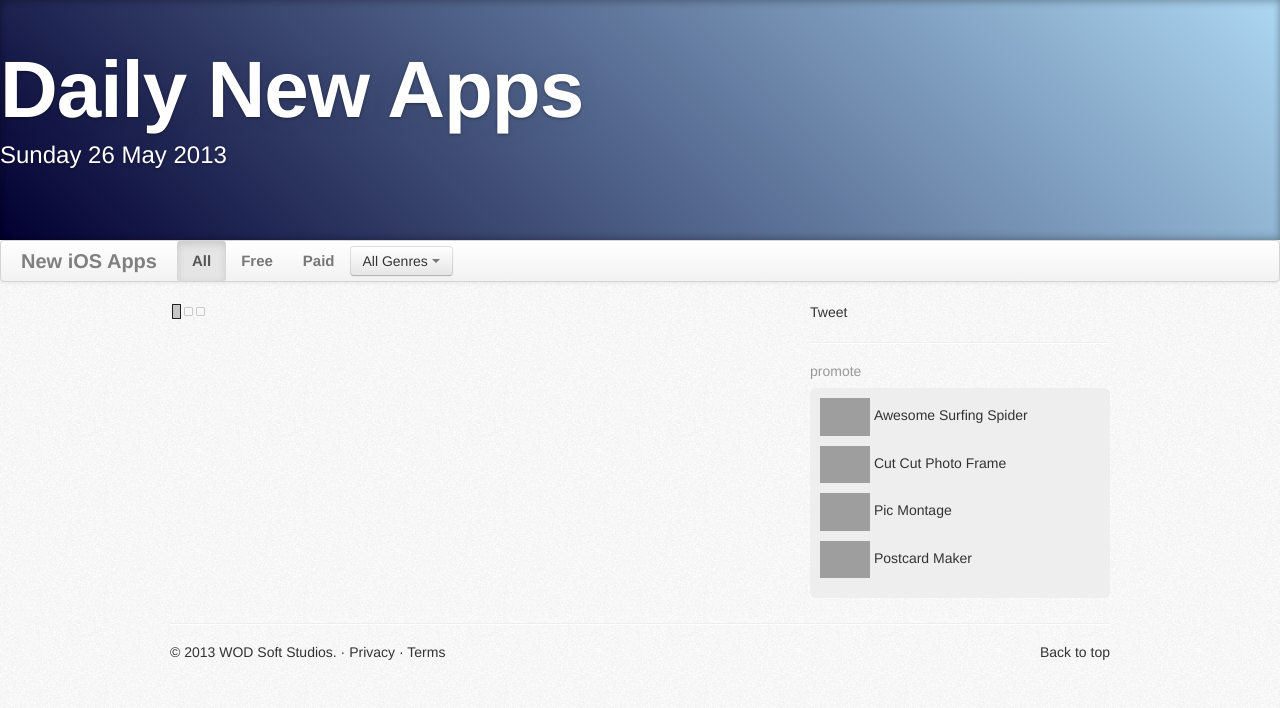
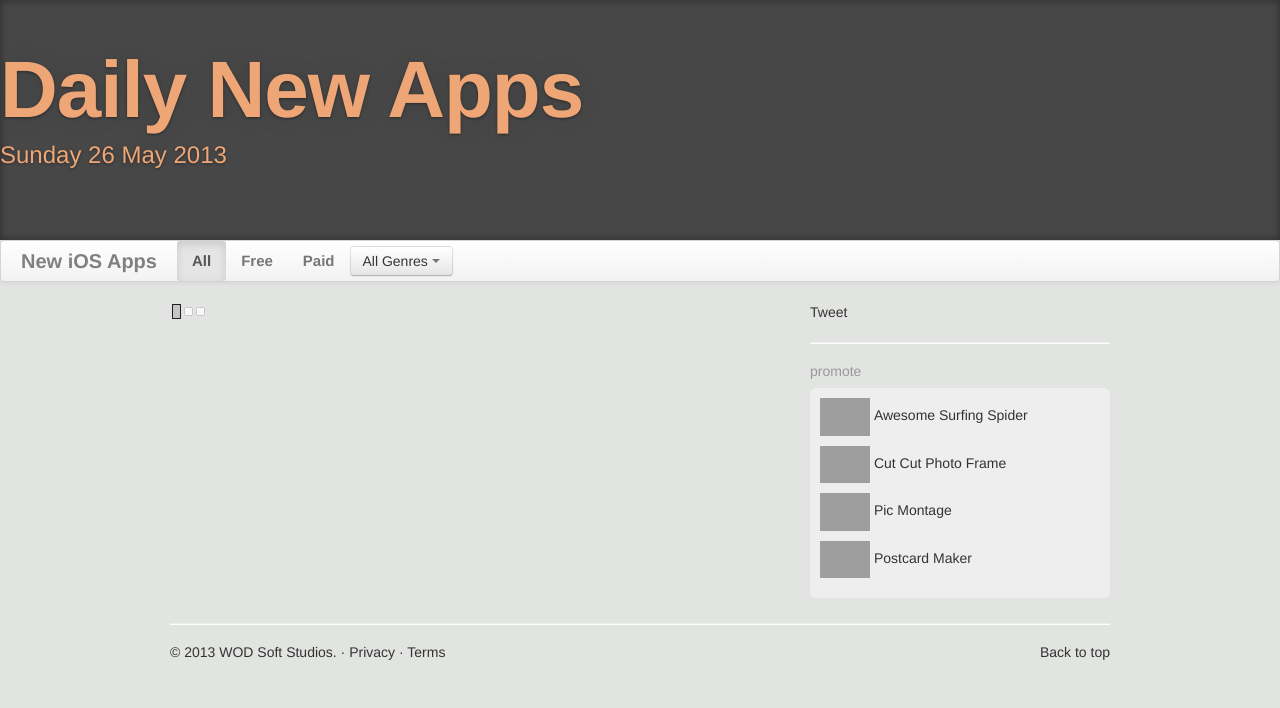
Before and after one commit to IanLuo/dailyNewApps, a Django app: template templates/result.html in a window 1280 px wide. Shown: the top 708 px of the page. Run offline with Django 3.2, Linux system fonts and the light colour scheme; the template is opened without the code that fills it, so the values that code supplies are empty; some libraries are stand-ins or nearby versions; grey boxes are pictures that could not be loaded.

Commit message:
odify the interface

```diff
--- a/static/css/styles.css
+++ b/static/css/styles.css
@@ -9,7 +9,7 @@ body
 	padding-top: 0px;
 	padding-bottom: 40px;
 	line-height: 1;
-	background: #F7F6F6 url('/static/img/background.png') repeat;
+	background: #e2e4e1 ;
 
 }
 
@@ -65,6 +65,22 @@ ul.inline > li{
           border-radius: 6px;
 }
 
+.modal-header {
+  padding: 9px 15px;
+  border-bottom: 1px solid #eee;
+  background: #474747;
+  color: #eea676;
+}
+
+.modal-header .close {
+  margin-top: 2px;
+}
+
+.modal-header h3 {
+  margin: 0;
+  line-height: 30px;
+}
+
 /* Start : Override Bootstrap navigation */
 .navbar .brand {
 	font-size: 20px;
@@ -96,17 +112,17 @@ ul.inline > li{
 .jumbotron {
   position: relative;
   padding: 40px 0;
-  color: #fff;
+  color: #eea676;
   text-align: left;
   text-shadow: 0 1px 3px rgba(0,0,0,.4), 0 0 30px rgba(0,0,0,.075);
-  background: #020031; /* Old browsers */
-  background: -moz-linear-gradient(45deg,  #020031 0%, #ACD7F2 100%); /* FF3.6+ */
-  background: -webkit-gradient(linear, left bottom, right top, color-stop(0%,#020031), color-stop(100%,#ACD7F2)); /* Chrome,Safari4+ */
-  background: -webkit-linear-gradient(45deg,  #020031 0%,#ACD7F2 100%); /* Chrome10+,Safari5.1+ */
-  background: -o-linear-gradient(45deg,  #020031 0%,#ACD7F2 100%); /* Opera 11.10+ */
-  background: -ms-linear-gradient(45deg,  #020031 0%,#ACD7F2 100%); /* IE10+ */
-  background: linear-gradient(45deg,  #020031 0%,#ACD7F2 100%); /* W3C */
-  filter: progid:DXImageTransform.Microsoft.gradient( startColorstr='#020031', endColorstr='#ACD7F2',GradientType=1 ); /* IE6-9 fallback on horizontal gradient */
+  background: #474747; /* Old browsers */
+  background: -moz-linear-gradient(45deg,  #474747 0%, #474747 100%); /* FF3.6+ */
+  background: -webkit-gradient(linear, left bottom, right top, color-stop(0%,#474747), color-stop(100%,#474747)); /* Chrome,Safari4+ */
+  background: -webkit-linear-gradient(45deg,  #474747 0%,#474747 100%); /* Chrome10+,Safari5.1+ */
+  background: -o-linear-gradient(45deg,  #474747 0%,#474747 100%); /* Opera 11.10+ */
+  background: -ms-linear-gradient(45deg,  #474747 0%,#474747 100%); /* IE10+ */
+  background: linear-gradient(45deg,  #474747 0%,#474747 100%); /* W3C */
+  filter: progid:DXImageTransform.Microsoft.gradient( startColorstr='#474747', endColorstr='#474747',GradientType=1 ); /* IE6-9 fallback on horizontal gradient */
   -webkit-box-shadow: inset 0 3px 7px rgba(0,0,0,.2), inset 0 -3px 7px rgba(0,0,0,.2);
      -moz-box-shadow: inset 0 3px 7px rgba(0,0,0,.2), inset 0 -3px 7px rgba(0,0,0,.2);
           box-shadow: inset 0 3px 7px rgba(0,0,0,.2), inset 0 -3px 7px rgba(0,0,0,.2);
@@ -164,10 +180,13 @@ ul.inline > li{
 }
 
 .card img {
-  /*width: 100%;*/
-  border-bottom: 1px solid #ccc;
+  width: 100%;
+  border-right: 1px solid #ccc;
+  padding-right: 15px;
+  margin-right: 5px;
+
   padding-bottom: 15px;
-  margin-bottom: 5px;
+  margin-bottom: : 5px;
 }
 
 .card:hover .card:not(:hover) {
--- a/templates/app_detail.html
+++ b/templates/app_detail.html
@@ -1,8 +1,6 @@
 
 	<!-- <p><h2 class="text-center"><img src="{{data.artworkUrl60}}"/> -->
 		<!-- {{data.trackCensoredName}}</h2></p> -->
-
-
 
 	<div class="row">
 		<div class="span1">
@@ -115,7 +113,7 @@
    	 	$('#screenshoots a:first').tab('show');
   	})
 
-  	$("#myModalLabel").html('<img src="{{data.artworkUrl60}}"/>&nbsp;<a>{{data.trackCensoredName}}</a>');
+  	$("#myModalLabel").html('<img src="{{data.artworkUrl60}}"/>&nbsp;{{data.trackCensoredName}}');
 
   	twttr.widgets.load();
   	gapi.plusone.go();
```
Also changed, not shown: templates/app_list.html (+15 -8 lines).
